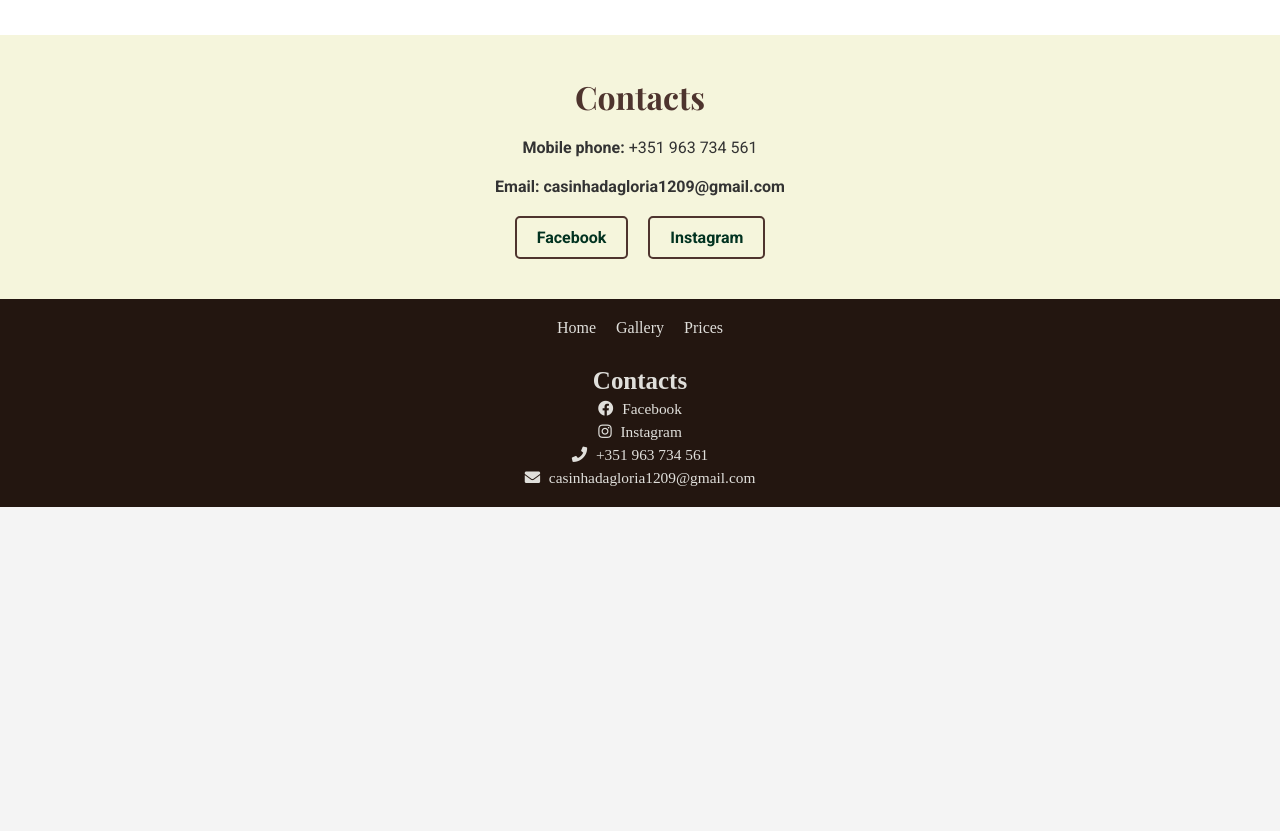
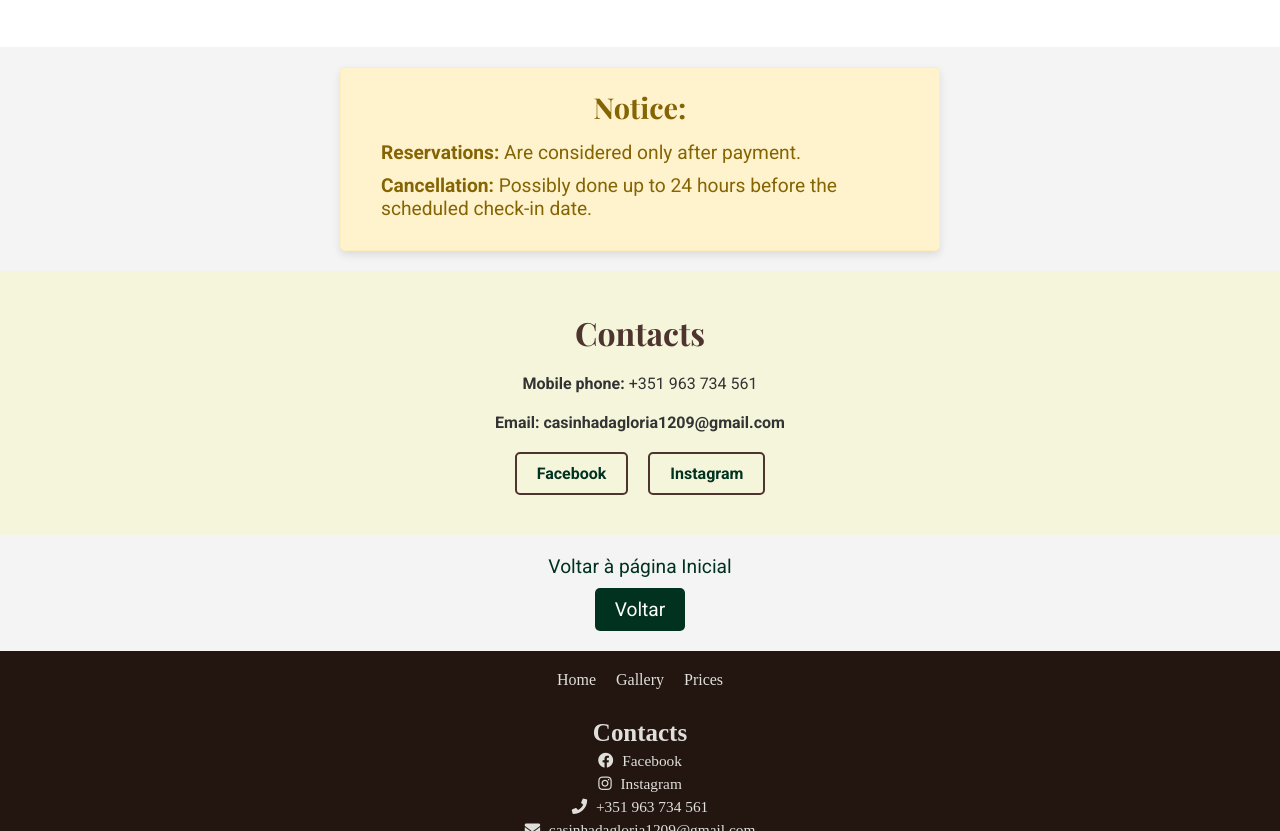
Before and after one commit to RicardoSaldanha5/english-tabelas-casinha-da-gloria, a plain HTML site: page index.html in a window 1280 px wide. Shown: the part 3227-4058 px from the top of the page. Before the commit the page ends 3734 px from the top, so only its background shows below. Drawn offline with nearby package versions, Linux system fonts and the light colour scheme.

Commit message:
botão de voltar

```diff
--- a/index.html
+++ b/index.html
@@ -276,6 +276,12 @@
             </div>
         </section>
 
+        <section class="warning-section" id="cancel">
+            <h2>Notice:</h2>
+            <p class="conditions"><strong>Reservations:</strong> Are considered only after payment.</p>
+            <p class="conditions"><strong>Cancellation:</strong> Possibly done up to 24 hours before the scheduled check-in date.</p>
+        </section>
+
         <section id="contactos">
             <div class="container">
                 <h2>Contacts</h2>
@@ -288,6 +294,11 @@
             </div>
         </section>
     </main>
+
+    <div class="back-to-home">
+        <p>Voltar à página Inicial</p>
+        <p><a href="https://ricardosaldanha5.github.io/english-casinha-da-gloria/" rel="prev" class="button">Voltar</a></p>
+    </div>
 
     <footer>
         <div class="footer-container">
--- a/style.css
+++ b/style.css
@@ -307,3 +307,82 @@ footer .footer-contact a i {
         text-align: center;
     }
 }
+/* Nota de aviso */
+.warning-section{
+    background-color: #fff3cd;
+    border: 1px solid #ffeeba;
+    border-radius: 5px;
+    padding: 20px;
+    margin: 20px auto;
+    max-width: 600px;
+    box-shadow: 0 4px 8px rgba(0, 0, 0, 0.1);
+}
+
+.warning-section h2 {
+    color: #856404;
+    margin-bottom: 15px;
+    font-size: 1.8rem;
+}
+
+.conditions {
+    color: #856404;
+    font-size: 1.2rem;
+    margin: 10px 0;
+}
+
+#cance {
+    font-size: 1.2rem;
+}
+
+@media (max-width: 768px) {
+    .warning-section {
+        padding: 15px;
+    }
+
+    .warning-section h2 {
+        font-size: 1.5rem;
+    }
+
+    .conditions {
+        font-size: 1rem;
+    }
+}
+
+/* Estilo para o btão voltar */.back-to-home {
+    text-align: center;
+    margin: 20px 0;
+}
+
+.back-to-home p {
+    margin: 10px 0;
+    font-size: 1.2em;
+    color: var(--deep-green);
+}
+
+.back-to-home a.button {
+    display: inline-block;
+    padding: 10px 20px;
+    font-size: 1em;
+    color: #fff;
+    background-color: var(--deep-green);
+    border: none;
+    border-radius: 5px;
+    text-decoration: none;
+    transition: background-color 0.3s ease, transform 0.3s ease;
+}
+
+.back-to-home a.button:hover {
+    background-color: #e8491d;
+    transform: scale(1.05);
+}
+
+@media (max-width: 768px) {
+    .back-to-home p {
+        font-size: 1em;
+    }
+
+    .back-to-home a.button {
+        font-size: 0.9em;
+        padding: 8px 16px;
+    }
+}
```
